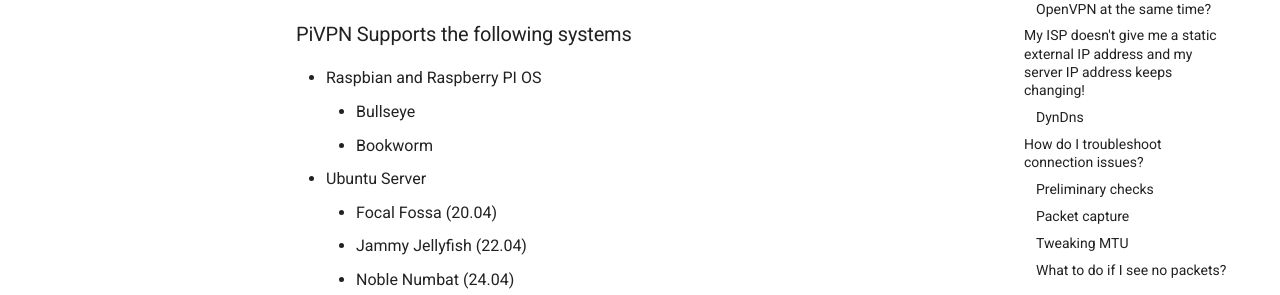
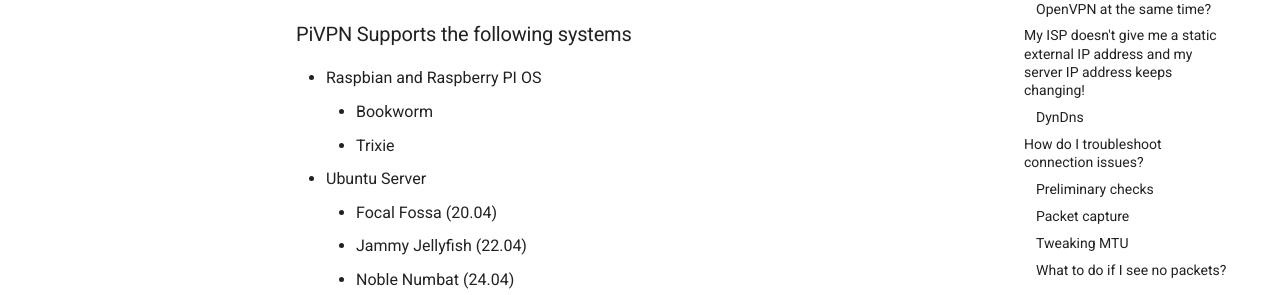
Before and after one commit to pivpn/docs, an MkDocs documentation site: the page built from docs/faq.md, in a window 1280 px wide and 900 px high. Shown: the part 382-677 px from the top of the window. Built offline with MkDocs 1.6.1 and Material for MkDocs 9.7.7, drawn with Linux system fonts in a browser that asks for light colours; comment, search, counter and statistics services are not loaded.

Commit message:
Update supported systems in FAQ
Bullseye was EOL on 2024-08-14

```diff
--- a/docs/faq.md
+++ b/docs/faq.md
@@ -14,8 +14,8 @@ summary: Frequently asked questions
 ### PiVPN Supports the following systems
 
   * Raspbian and Raspberry PI OS
-    * Bullseye
     * Bookworm
+    * Trixie
   * Ubuntu Server
     * Focal Fossa (20.04)
     * Jammy Jellyfish (22.04)
```
